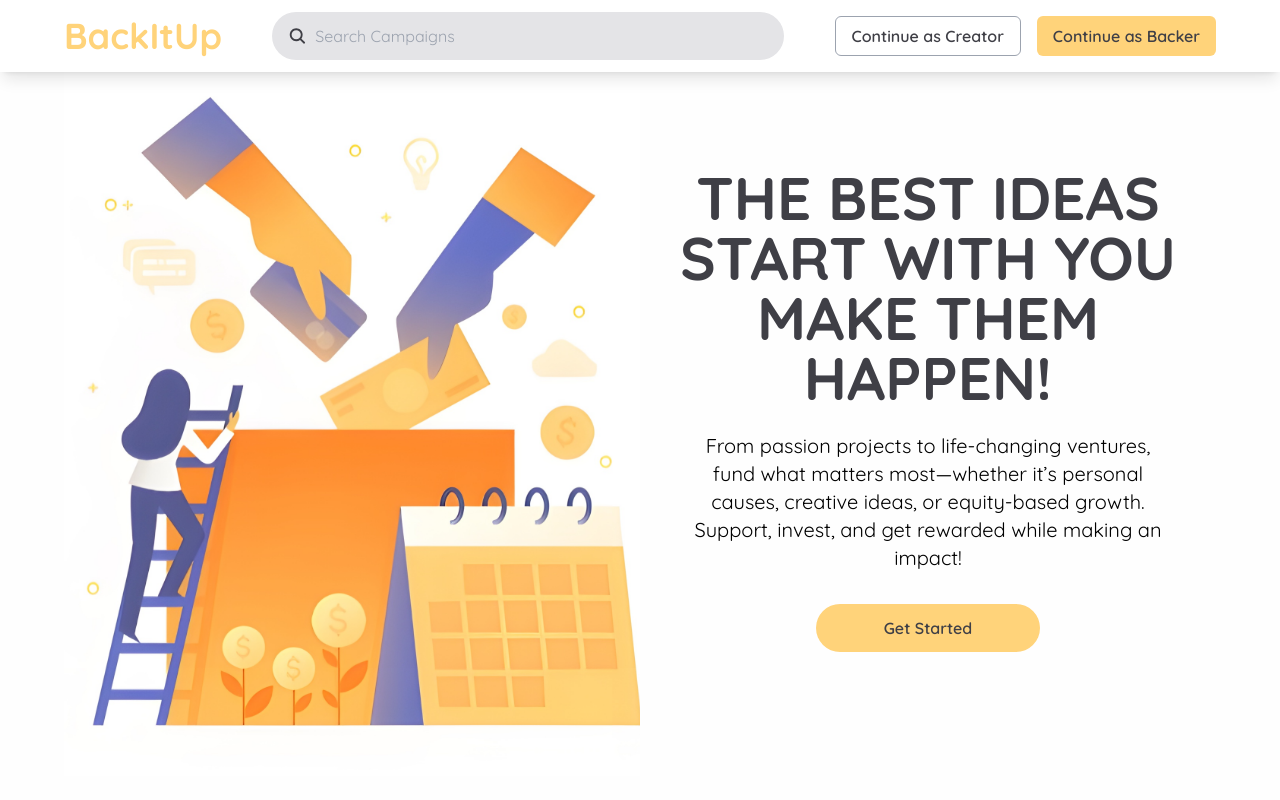
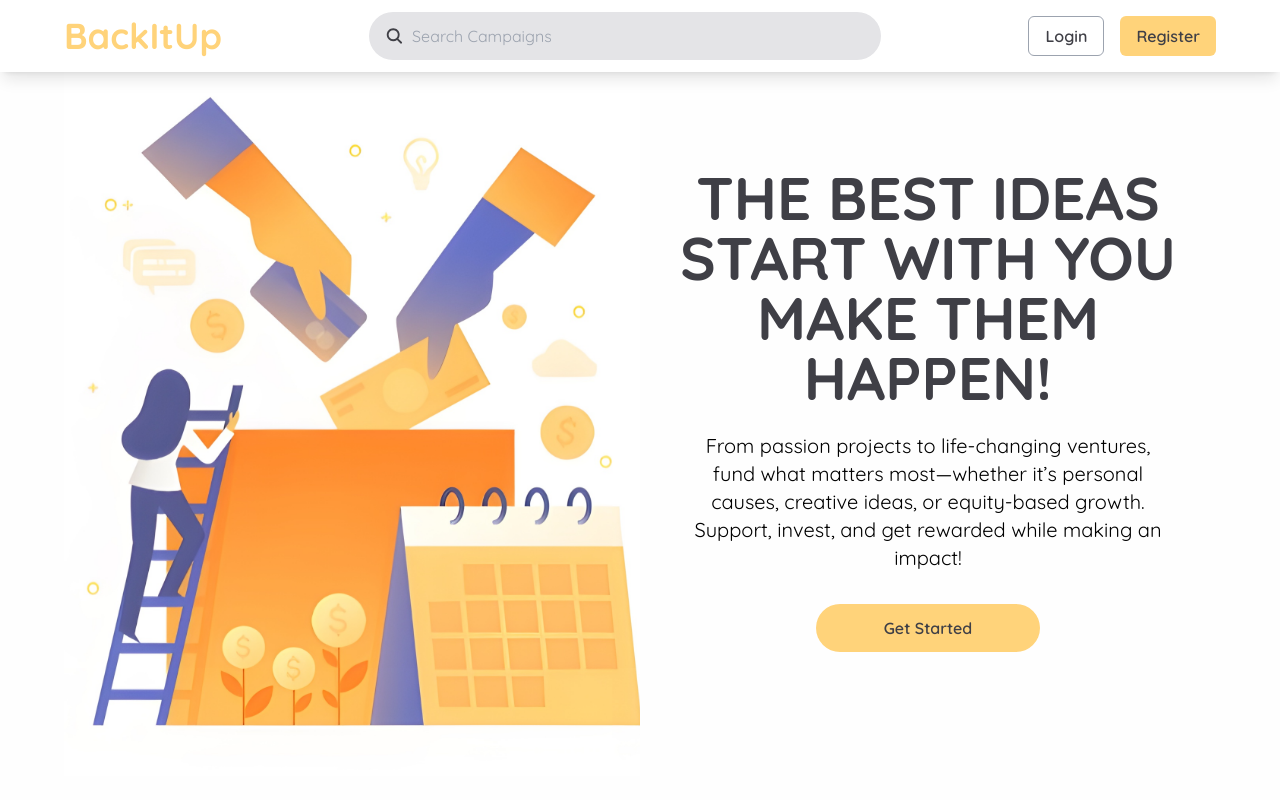
Before and after one commit to parAEdox0/Crowd_Funding, a React (Vite) app: page / in a window 1280 px wide. Shown: the top 800 px of the page. Built offline with nearby package versions, Linux system fonts and the light colour scheme.

Commit message:
Added profile icon after successfull login

```diff
--- a/src/components/Navbar.jsx
+++ b/src/components/Navbar.jsx
@@ -2,8 +2,9 @@ import React, { useState } from "react";
 import { IoSearch } from "react-icons/io5";
 import { RxHamburgerMenu } from "react-icons/rx";
 import { AiOutlineClose } from "react-icons/ai";
+import { FaUserCircle } from "react-icons/fa"; // Profile icon
 
-const Navbar = ({ openLoginSignup }) => {
+const Navbar = ({ openLoginSignup, user, onLogout }) => {
   const [isOpen, setIsOpen] = useState(false);
 
   return (
@@ -21,20 +22,43 @@ const Navbar = ({ openLoginSignup }) => {
           className="border-none outline-none w-full bg-zinc-200 text-xs md:text-sm lg:text-sm xl:text-base"
         />
       </div>
+
+      {/* Desktop View */}
       <div className="hidden md:flex items-center gap-2 lg:gap-4">
+        {user ? (
+          <>
+            <div className="flex items-center gap-2">
+              <FaUserCircle className="text-2xl text-gray-600" />
+              <span className="text-sm lg:text-base font-medium">
+                Hello, {user.name}
+              </span>
+            </div>
+            <button
+              onClick={onLogout}
+              className="h-10 px-3 lg:px-4 text-sm lg:text-base font-semibold border border-gray-400 rounded-md hover:bg-gray-100 transition"
+            >
+              Logout
+            </button>
+          </>
+        ) : (
+          <>
             <button
               onClick={openLoginSignup}
               className="h-10 px-3 lg:px-4 text-sm lg:text-base font-semibold border border-gray-400 rounded-md hover:bg-gray-100 transition"
             >
-          Continue as Creator
+              Login
             </button>
             <button
               onClick={openLoginSignup}
               className="h-10 px-3 lg:px-4 text-sm lg:text-base font-semibold bg-[#FFD37A] rounded-md hover:bg-[#ffca5a] transition"
             >
-          Continue as Backer
+              Register
             </button>
+          </>
+        )}
       </div>
+
+      {/* Mobile Hamburger */}
       <button
         className="text-xl md:hidden text-zinc-600"
         onClick={() => setIsOpen(!isOpen)}
@@ -42,8 +66,27 @@ const Navbar = ({ openLoginSignup }) => {
         {isOpen ? <AiOutlineClose /> : <RxHamburgerMenu />}
       </button>
 
+      {/* Mobile Menu */}
       {isOpen && (
         <div className="absolute top-full left-0 w-full bg-white shadow-lg py-4 px-4 flex flex-col gap-3 md:hidden">
+          {user ? (
+            <>
+              <div className="flex items-center gap-2">
+                <FaUserCircle className="text-2xl text-gray-600" />
+                <span className="text-sm font-medium">Hello, {user.name}</span>
+              </div>
+              <button
+                onClick={() => {
+                  onLogout();
+                  setIsOpen(false);
+                }}
+                className="h-10 px-4 text-sm font-semibold border border-gray-400 rounded-md hover:bg-gray-100 transition"
+              >
+                Logout
+              </button>
+            </>
+          ) : (
+            <>
               <button
                 onClick={() => {
                   openLoginSignup();
@@ -51,7 +94,7 @@ const Navbar = ({ openLoginSignup }) => {
                 }}
                 className="h-10 px-4 text-sm font-semibold border border-gray-400 rounded-md hover:bg-gray-100 transition"
               >
-            Continue as Creator
+                Login
               </button>
               <button
                 onClick={() => {
@@ -60,8 +103,10 @@ const Navbar = ({ openLoginSignup }) => {
                 }}
                 className="h-10 px-4 text-sm font-semibold bg-[#FFD37A] rounded-md hover:bg-[#ffca5a] transition"
               >
-            Continue as Backer
+                Register
               </button>
+            </>
+          )}
         </div>
       )}
     </nav>
```
Lines whose indentation alone changed are shown as unchanged.
